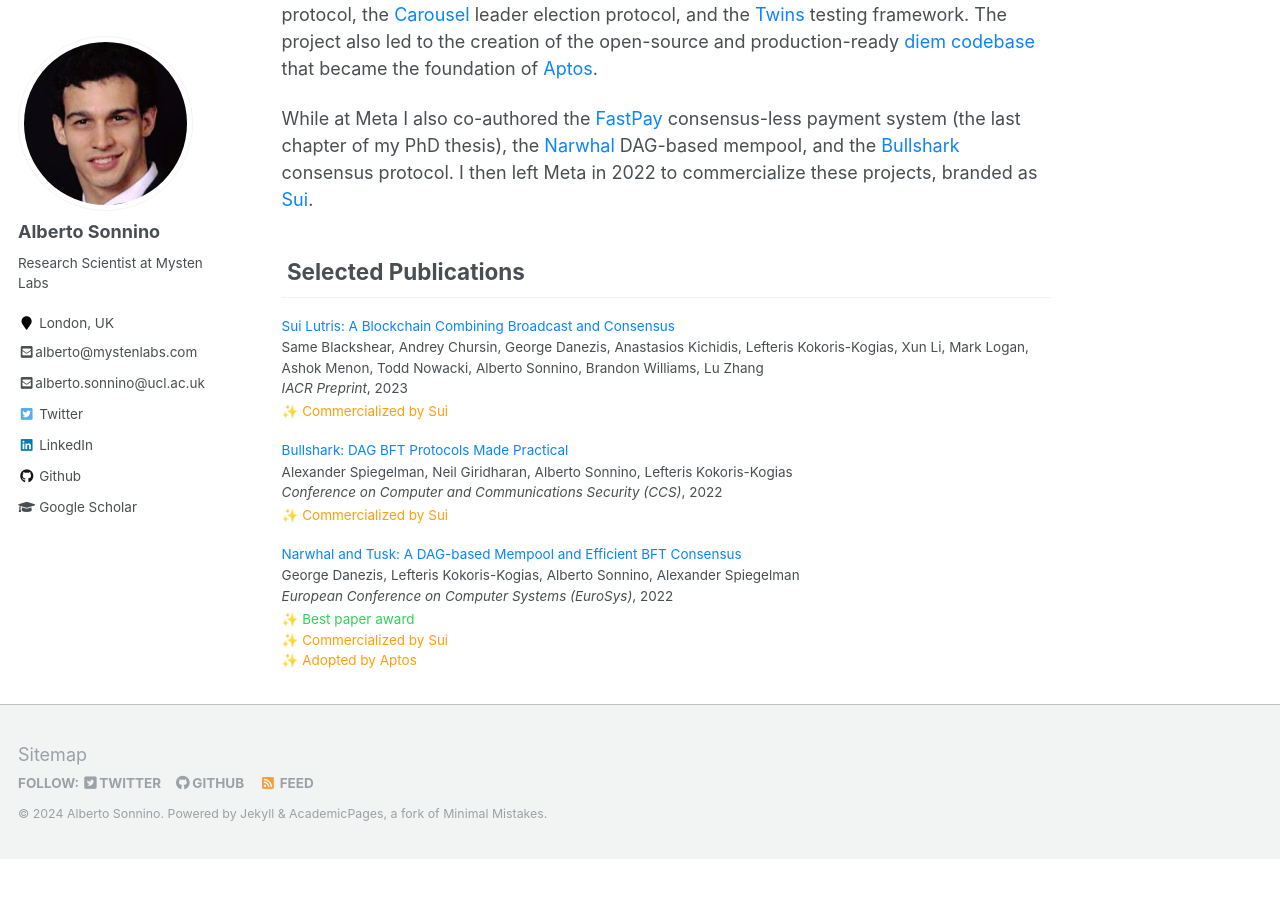
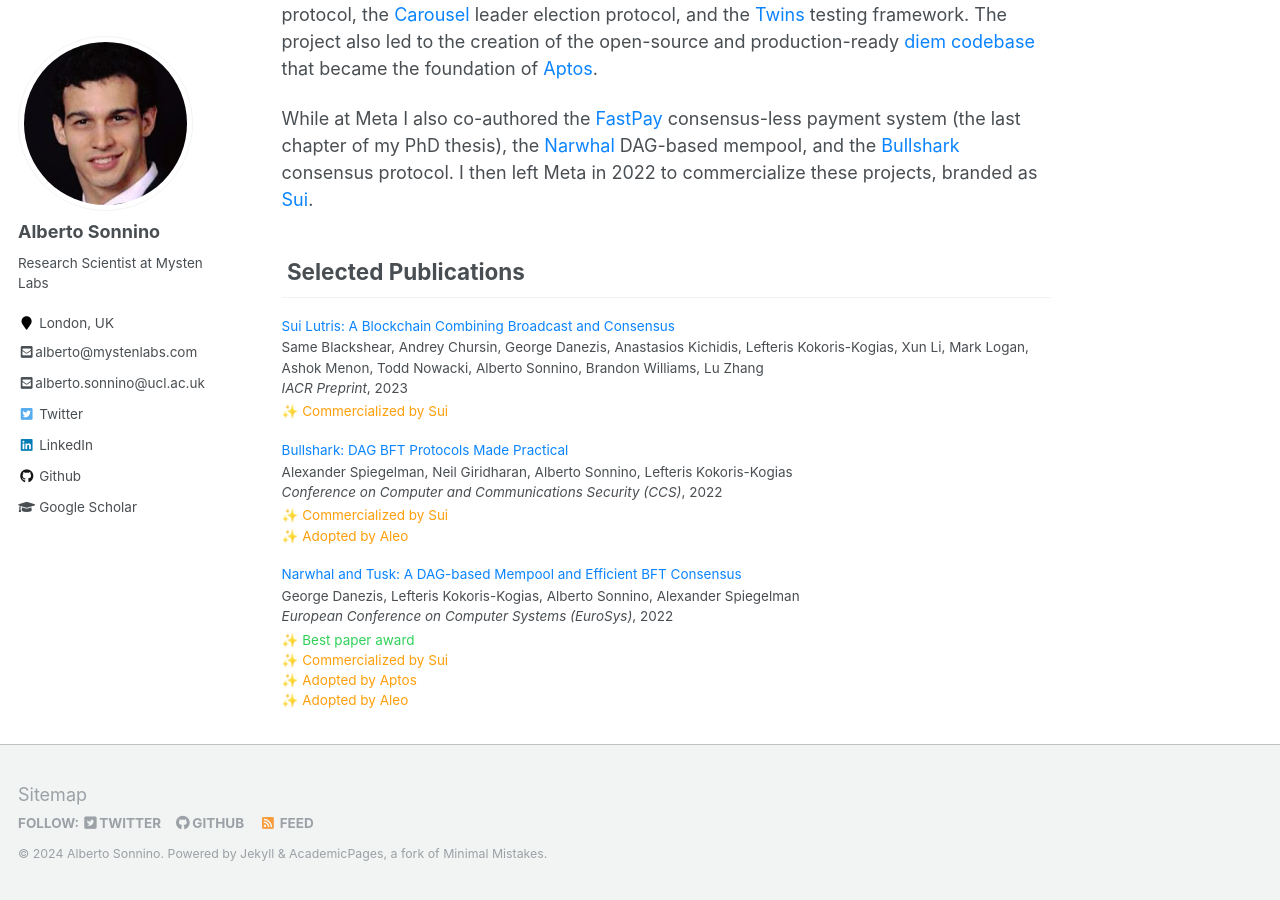
Before and after one commit to asonnino/asonnino.github.io, a Jekyll site: the page built from _pages/about.md, in a window 1280 px wide and 900 px high, scrolled down 919 px. Built offline with Jekyll 4.4.1, drawn with Linux system fonts in a browser that asks for light colours; before the commit the page ends 1778 px from its top, so only the background shows below that.

Commit message:
update papers list

```diff
--- a/_data/papers.json
+++ b/_data/papers.json
@@ -216,7 +216,7 @@
     "venue": "Conference on Computer and Communications Security (CCS)",
     "date": 2022,
     "filename": "bullshark.pdf",
-    "adoptions": ["Commercialized by Sui"]
+    "adoptions": ["Commercialized by Sui", "Adopted by Aleo"]
   },
   {
     "category": "publication",
@@ -250,7 +250,11 @@
     "filename": "narwhal-and-tusk.pdf",
     "code": "https://github.com/asonnino/narwhal",
     "awards": ["Best paper award"],
-    "adoptions": ["Commercialized by Sui", "Adopted by Aptos"]
+    "adoptions": [
+      "Commercialized by Sui",
+      "Adopted by Aptos",
+      "Adopted by Aleo"
+    ]
   },
   {
     "category": "publication",
```
